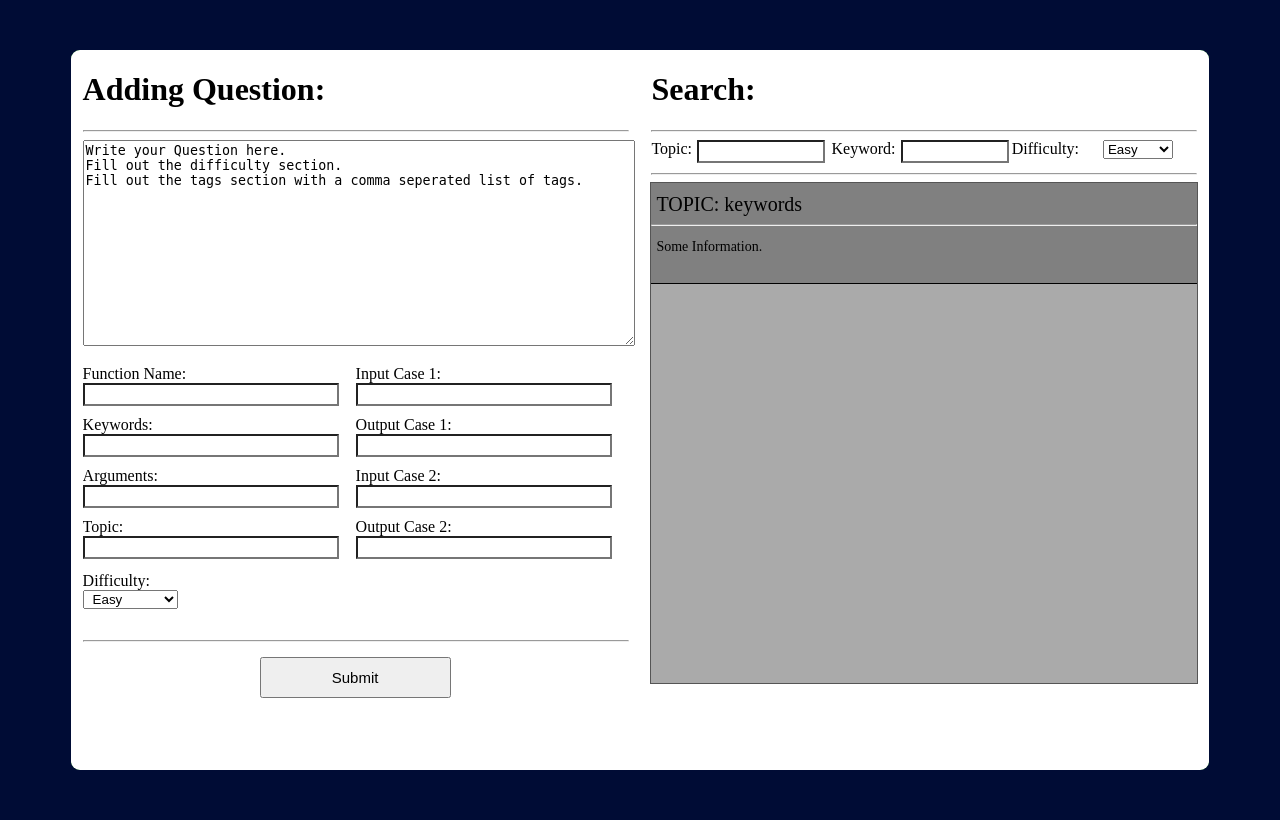
After one commit to JaimeNufio/CS490FrontEnd, a PHP site: page /teacherSearch.html in a window 1280 px wide. The commit adds this page. Run offline with PHP 8.4, Linux system fonts and the light colour scheme.

Commit message:
Finished design (beta)

```diff
--- a/script.js
+++ b/script.js
@@ -17,13 +17,6 @@ function POST(args){
 			result.style.color="#e40042";
 			result.innerHTML+="Login invalid for our DB.\n";
 		}
-																										if (obj["njit_login"]){
-			result1.style.color="#31c55a";
-			result1.innerHTML+="Login valid for NJIT's DB.";
-		}else{
-			result1.style.color="#e40042";
-			result1.innerHTML+="Login invalid for NJIT DB.";
-		}
 	}
 	};
 
@@ -40,4 +33,23 @@ function login(){
 	//document.getElementById("result").innerHTML=args;
 	POST(args);
 }
-																																																																  //
+
+function createJSONQuestionAdd(){
+  let question = {
+		"func_ID" : {
+			"func_name" : document.getElementById("fname").value,
+			"arg_names" : document.getElementById("args").value.split(","),
+			"description" : document.getElementById("desc").value,
+			"inputs" : [document.getElementById("in1").value, document.getElementById("in2").value],
+			"expected_outputs" : [document.getElementById("out1").value, document.getElementById("out2").value],
+			"difficulty" : document.getElementById("difficulty").value,
+			"topic" : document.getElementById("topic").value
+	}
+
+
+    };
+//  POST(question);
+  console.log(question);
+}
+
+createJSONQuestionAdd();																																																															  //
--- a/style.css
+++ b/style.css
@@ -10,26 +10,6 @@ img{
 	height: 60%;
 	padding-bottom:10px;
 	padding-top:10px;
-}
-
-.container{
-  text-align:center;
-  padding:50px;
-  padding-top:20px;
-  padding-bottom:30px;
-  margin: 0 auto;
-  width: 20%;
-  border-radius:9px;
-  background-color:#F1F1F1;
-  margin-top: 100px;
-}
-
-.title{
-  text-align:center;
-  padding-bottom:0px;
-  margin: 0 auto;
-  width: 100%;
-
 }
 
 #login{
@@ -49,6 +29,114 @@ img{
   cursor: pointer;
   border-radius:9px;
 }
+
+#main{
+  margin: 50px auto;
+  width: 90%;
+  height: 720px;/*44vw;*/
+  background: green;
+  border-radius:9px;
+  display:block;
+  overflow: hidden;
+}
+
+#leftpannel{
+  width:50%;
+  height:100%;
+  background: white;
+  float:left;
+}
+
+.leftdiv{
+  width:50%;
+  float:left;
+}
+
+#rightpannel{
+  width:50%;
+  height:100%;
+  background: white;
+  float:right;
+
+}
+
+.container{
+  text-align:center;
+  padding:50px;
+  padding-top:20px;
+  padding-bottom:30px;
+  margin: 0 auto;
+  width: 20%;
+  border-radius:9px;
+  background-color:#F1F1F1;
+  margin-top: 100px;
+}
+
+.formbox{
+  overflow: hidden;
+  height:50%;
+
+}
+
+.questiontext{
+  overflow-y: scroll;
+  height:200px;
+  width:100%;
+}
+
+.inputtext{
+  height:250px;
+  width:99%;
+}
+
+.paddtop{
+  margin-top: 15px;
+}
+
+.left{
+  text-align:left;
+}
+
+.pannel{
+  margin:2% 2%;
+}
+
+.set{
+  padding:5px 0 5px 0;
+  float: left;
+  width: 33.3%;
+  margin-bottom: 5px;
+  height: 80%;
+}
+
+.title{
+  text-align:center;
+  padding-bottom:0px;
+  margin: 0 auto;
+  width: 100%;
+
+}
+
+.selectheading{
+  margin-top: 15px;
+  width: 100% !important;
+}
+
+.select{
+  padding-left:5px;
+  width: 35%;
+  height: 20%;
+  text-size:50px;
+  margin-bottom:5px;
+}
+
+input.select{
+  background-color:white;
+  width:90%;
+  padding-left:auto;
+  padding-right:auto;
+}
+
 form{
   margin: 0 auto;
   text-align:left;
@@ -97,6 +185,79 @@ input,button{
 	font-size:15px;
 }
 
+.rightdiv{
+  width:50%;
+  float: right;
+}
+
+.confirm{
+  width:100%;
+  height:10%;
+  float:right;
+}
+
+.scroll{
+  height:500px;
+  background-color: #AAA;
+  overflow-y: scroll;
+  overflow-x:hidden;
+  padding: none;
+  outline: solid;
+  outline-width: thin;
+  outline-color: #555;
+
+}
+
+.optionsrowitem{
+ /* width:30%;*/
+  height:100%;
+  display: inline-block;
+  float:left;
+}
+
+.searchcontainer{
+  width:100%;
+  height:25px;
+
+}
+
+.rowitem{
+  display:box;
+  float:left;
+  margin-right: 5px;
+}
+
+.optionsrowitem > .select{
+  height:17px;
+  width: 100px;
+  float:left;
+}
+
+.questionPreview{
+  height:100px;
+  width:100%;
+  background-color: gray;
+  margin: none;
+
+  outline-style: solid;
+  outline-width: thin;
+  outline-color: black;
+
+}
+
+.questionPreviewTitle{
+  margin-left: 5px;
+  padding-top: 10px;
+  font-size: 20px;
+  width: 100%;
+}
+
+.questionPreviewText{
+  margin-left: 5px;
+  padding-top: 5px;
+  font-size: 14px;
+  width: 100%;
+}
 
 /*
 input{
--- /dev/null
+++ b/teacherSearch.html
@@ -0,0 +1,164 @@
+<!DOCTYPE html>
+<html>
+  <head>
+    <meta charset="UTF-8">
+    <title>CS 490 Project</title>
+    <link rel="stylesheet" type="text/css" href="style.css">
+  </head>
+  <body>
+    <div id="main" style="">
+        <div id="leftpannel"> <!-- This is the start of the Input  -->
+         <!-- <div class="title">
+            <div class="set">Topic Here</div>
+            <div class="set">Difficulty</div>
+            <div class="set">Keyword</div>
+          </div>
+          <hr>-->
+          <div class="pannel">
+            <div class="title">
+              <h1 class="left">Adding Question: </h1>
+              <hr>
+            </div>
+            <textarea  id="desc" class="questiontext">Write your Question here.&#13;&#10;Fill out the difficulty section.&#13;&#10;Fill out the tags section with a comma seperated list of tags.&#13;&#10;</textarea>
+            <div class="formbox">
+              <div class="leftdiv" >
+                <div class="option">
+                  <div class="selectheading">
+                    Function Name:
+                  </div>
+                  <input id="fname" type="text" class="leftdiv select">
+                  </input>
+                </div>
+                <br>
+                <div class = "option">
+                  <div class="selectheading">
+                    Keywords:
+                  </div>
+                  <input id="keywords" type="text" class="leftdiv select">
+                  </input>
+                </div>
+                <br>
+                <div class="option">
+                  <div class="selectheading">
+                    Arguments:
+                  </div>
+                  <input id="args" type="text" class="leftdiv select">
+                  </input>
+                </div>
+                <br>
+                <div class="option">
+                  <div class="selectheading">
+                    Topic:
+                  </div>
+                  <input id="topic" type="text" class="leftdiv select">
+                  </input>
+                </div>
+                <br>
+                <br>
+                <div class = "option">
+                  <div class="">
+                    Difficulty:
+                  </div>
+                  <select id="difficulty" class="select">
+                    <option value="easy">Easy</option>
+                    <option value="med">Medium</option>
+                    <option value="hard">Hard</option>
+                  </select>
+                </div>
+              </div>
+              <div class="rightdiv">
+                <div class="option">
+                  <div class="selectheading">
+                    Input Case 1:
+                  </div>
+                  <input id="in1" type="text" class="leftdiv select">
+                  </input>
+                </div>
+                <br>
+                <div class = "option">
+                  <div class="selectheading">
+                    Output Case 1:
+                  </div>
+                  <input id="in2" type="text" class="leftdiv select">
+                  </input>
+                </div>
+                <br>
+                <div class="option">
+                  <div class="selectheading">
+                    Input Case 2:
+                  </div>
+                  <input id="out1" type="text" class="leftdiv select">
+                  </input>
+                </div>
+                <br>
+                <div class = "option">
+                  <div class="selectheading">
+                    Output Case 2:
+                  </div>
+                  <input id="out2" type="text" class="leftdiv select">
+                  </input>
+                </div>
+                <br>
+              </div>
+              <div class="confirm">
+                <br>
+                <hr>
+                <div class = "option">
+                  <button onclick="createJSONQuestionAdd()" class="select paddtop">Submit</button>
+                </div>
+              </div>
+            </div>
+
+          </div>
+
+        </div>
+        <div id="rightpannel">
+          <div class="pannel">
+            <div class="title">
+              <h1 class="left">Search:</h1>
+              <hr>
+              <div class="searchcontainer">
+
+                <div class="optionsrowitem" style="width: 33%">
+                  <div class="rowitem">Topic: </div>
+                  <input class="select" type="text" style="width:65%"></input>
+                </div>
+                <div class="optionsrowitem"  style="width: 33%">
+                  <div class="rowitem" >Keyword: </div>
+                  <input class="select" type="text" style="width:54%"></input>
+                </div>
+                <div class="optionsrowitem"  style="width: 33%">
+                  <div class="rowitem ">Difficulty: </div>
+                  <select><class="select" style="float:left">
+                    <option value="easy">Easy</option>
+                    <option value="med">Medium</option>
+                    <option value="hard">Hard</option>
+                  </select>
+                </div>
+
+
+              </div>
+            </div>
+            <hr>
+            <div class="scroll">
+
+              <div class="questionPreview">
+                <div class="questionPreviewTitle">TOPIC: keywords</div>
+                <hr>
+                <div class="questionPreviewText">
+                  Some Information.
+                </div>
+              </div>
+
+
+
+
+            </div>
+          </div>
+        <!-- end of right side-->
+        </div>
+    </div>
+    <script src="script.js"></script>
+  </body>
+
+</html>
```
